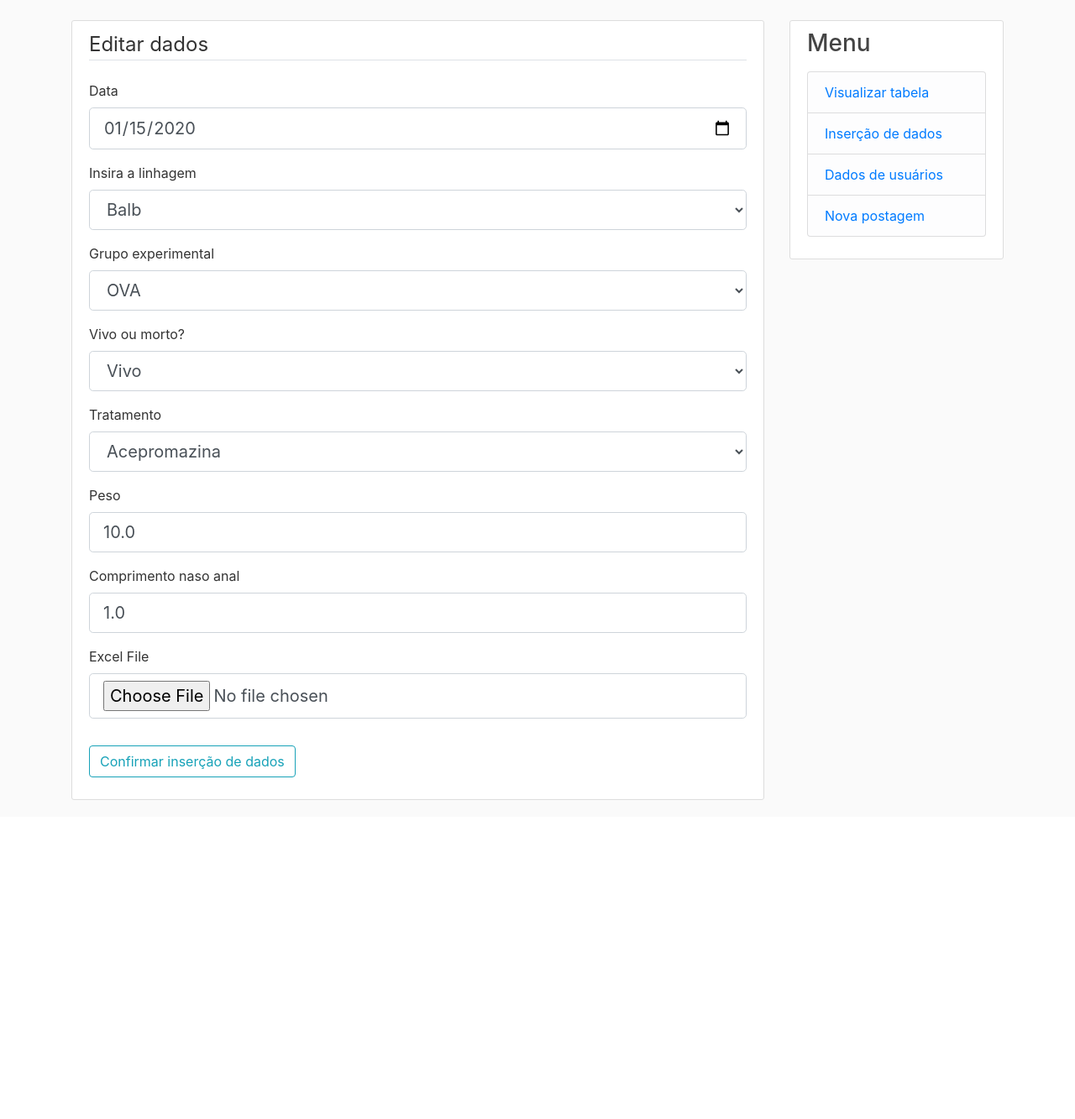
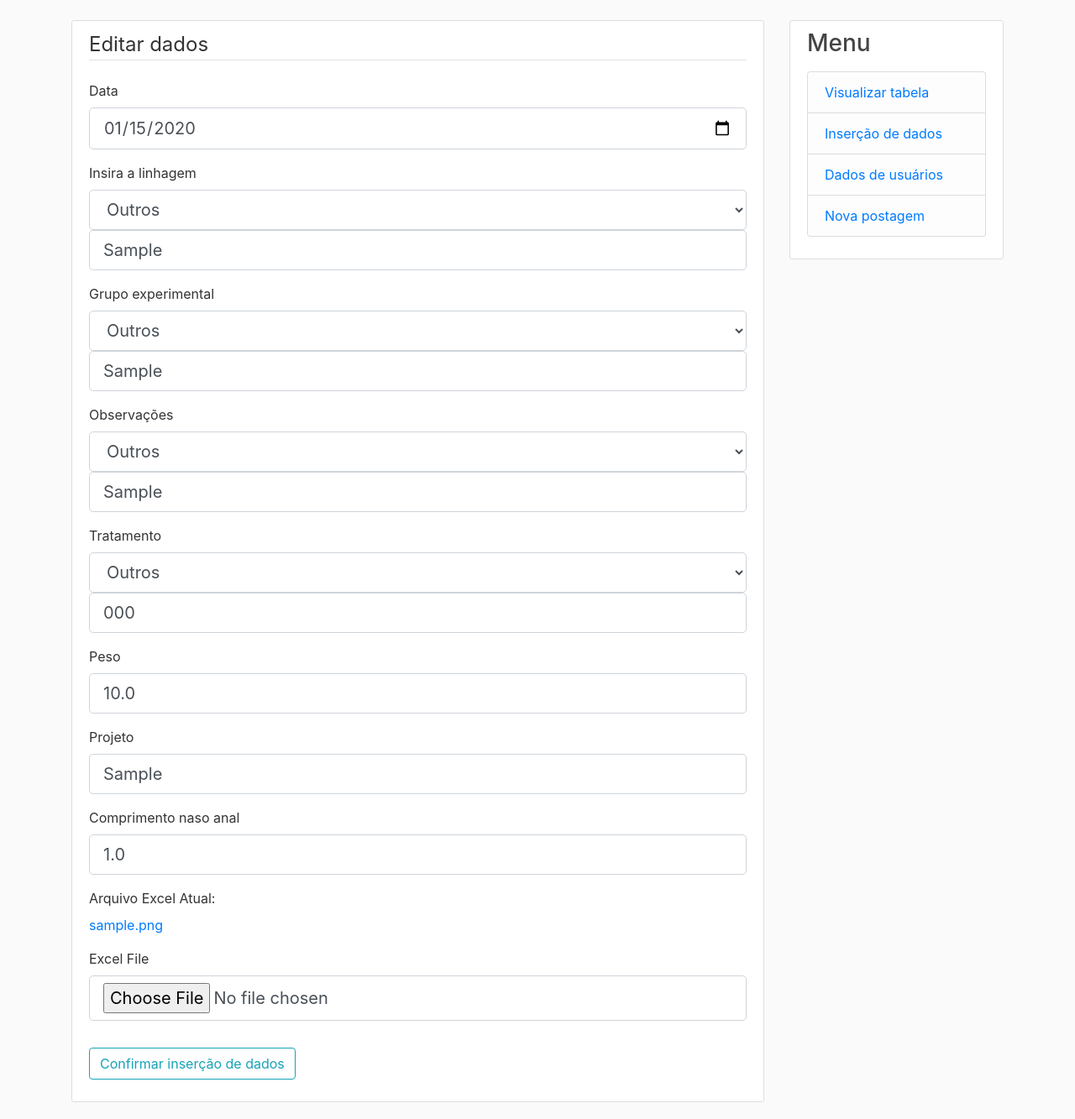
Before and after one commit to ricardosaito0/lab_bank, a Flask app: page /table/update_data/1 in a window 1280 px wide. Shown: the part 56-1389 px from the top of the page at 84% size. Before the commit the page ends 1009 px from the top, so only its background shows below. Run offline with Flask 3, Linux system fonts and the light colour scheme; a user stored in the database is signed in; tables that the repository leaves empty hold one stand-in row (values such as "Sample post"); parts of the project's set-up code (start-up, migrations or seed data) failed here and were passed over; some libraries are stand-ins or nearby versions.

Commit message:
Atualização do dia 26/11

```diff
--- a/lab_bank/table/forms.py
+++ b/lab_bank/table/forms.py
@@ -7,19 +7,22 @@ class InsertDataForm(FlaskForm):
     date = DateField('Data', format='%Y-%m-%d', validators=[DataRequired()])
 
     lineage = SelectField('Insira a linhagem', choices=[('Balb', 'Balb'), ('Outros', 'Outros')], default='Balb')
-    other_lineage = StringField('Especificar linhagem', render_kw={'placeholder': 'Especifique aqui...'})
+    other_lineage = StringField('Especificar linhagem', render_kw={'placeholder': 'Especifique aqui...'}, validators=[Optional()])
 
     ova_or_control = SelectField('Grupo experimental', choices=[('OVA', 'OVA'), ('Controle', 'Controle'), ('Outros', 'Outros')], default='OVA')
-    other_ova_or_control = StringField('Especificar', render_kw={'placeholder': 'Especifique aqui...'})
+    other_ova_or_control = StringField('Especificar', render_kw={'placeholder': 'Especifique aqui...'}, validators=[Optional()])
 
-    dead_or_alive = SelectField('Vivo ou morto?', choices=[('Vivo', 'Vivo'), ('Morto', 'Morto')], default='Vivo')
+    dead_or_alive = SelectField('Observações', choices=[('Vivo', 'Vivo'), ('Morto', 'Morto'), ('Outros', 'Outros')], default='Vivo')
+    other_dead_or_alive = StringField('Especificar', render_kw={'placeholder': 'Especifique aqui...'}, validators=[Optional()])
 
     acepromazine = SelectField('Tratamento', choices=[('Acepromazina', 'Acepromazina'), ('Nenhum', 'Nenhum'), ('Outros', 'Outros')], default='Acepromazina')
-    other_acepromazine = StringField('Especificar', render_kw={'placeholder': 'Especifique aqui...'})
+    other_acepromazine = StringField('Especificar', render_kw={'placeholder': 'Especifique aqui...'}, validators=[Optional()])
 
     weight = FloatField('Peso', default=0)
     naso_anal_length = FloatField('Comprimento naso anal', default=0)
 
+    project = StringField('Projeto', default = '', validators=[Optional()])
+
     excel_file = FileField()
 
     submit = SubmitField('Confirmar inserção de dados')
--- a/lab_bank/table/routes.py
+++ b/lab_bank/table/routes.py
@@ -7,7 +7,6 @@ import pandas as pd
 import os
 import openpyxl
 from werkzeug.utils import secure_filename
-import secrets
 from datetime import datetime
 import string
 
@@ -19,20 +18,27 @@ def insert_data():
     form = InsertDataForm()
 
     if form.validate_on_submit():
-        # Handle "Outros" fields with custom input
+        # Handling "Outros" for the lineage field
         lineage = form.lineage.data
         if lineage == 'Outros' and form.other_lineage.data:
-            lineage = form.other_lineage.data  # Use the text input value if provided
+            lineage = form.other_lineage.data
 
+        # Handling "Outros" for the ova_or_control field
         ova_or_control = form.ova_or_control.data
         if ova_or_control == 'Outros' and form.other_ova_or_control.data:
-            ova_or_control = form.other_ova_or_control.data  # Use the text input value if provided
+            ova_or_control = form.other_ova_or_control.data
 
+        # Handling "Outros" for dead_or_alive field
+        dead_or_alive = form.dead_or_alive.data
+        if dead_or_alive == 'Outros' and form.other_dead_or_alive.data:
+            dead_or_alive = form.other_dead_or_alive.data
+
+        # Handling "Outros" for acepromazine field
         acepromazine = form.acepromazine.data
         if acepromazine == 'Outros' and form.other_acepromazine.data:
-            acepromazine = form.other_acepromazine.data  # Use the text input value if provided
+            acepromazine = form.other_acepromazine.data
 
-        # Handle file upload
+        # Handle file upload (same as before)
         file = request.files.get('excel_file')
         excel_file_path = None
         if file and file.filename:
@@ -44,25 +50,24 @@ def insert_data():
             filepath = os.path.join(upload_folder, filename)
             file.save(filepath)
             excel_file_path = filepath
-
             flash('Arquivo salvo com sucesso', 'success')
         else:
             flash('Nenhum arquivo selecionado.', 'warning')
 
-        # Now create the Subject object using the updated values
+        # Insert the subject into the database
         try:
             subject = Subject(
                 lineage=lineage,
                 date=form.date.data,
                 ova_or_control=ova_or_control,
-                dead_or_alive=form.dead_or_alive.data,
+                dead_or_alive=dead_or_alive,
                 acepromazine=acepromazine,
                 weight=form.weight.data,
+                project=form.project.data if form.project.data else '',
                 naso_anal_length=form.naso_anal_length.data,
                 user_id=current_user.id,
-                excel_file_path=excel_file_path  # Store the file path
+                excel_file_path=excel_file_path
             )
-
             db.session.add(subject)
             db.session.commit()
             flash('Inserção bem sucedida!', 'success')
@@ -74,6 +79,7 @@ def insert_data():
 
     return render_template('insert_data.html', form=form)
 
+
 @table.route('/table/display_table')
 @login_required
 def display_table():
@@ -83,8 +89,7 @@ def display_table():
     for subject in subjects:
         file_link = None
         if subject.excel_file_path:
-            # Assuming the file is stored in the 'static/uploads' directory
-            filename = subject.excel_file_path.split('\\')[-1]  # Get the filename/uploads/<filename>
+            filename = subject.excel_file_path.split('\\')[-1]
             file_link = url_for('table.display_excel_file', filename=filename)
 
         subjects_data.append({
@@ -95,26 +100,23 @@ def display_table():
             'Vivo/Morto': subject.dead_or_alive,
             'Tratamento': subject.acepromazine,
             'Peso': subject.weight,
+            'Projeto': subject.project,
             'CNA': subject.naso_anal_length,
             'ID do Usuário': subject.user_id,
             'Caminho para a tabela': f'<a href="{file_link}" target="_blank">Ver Arquivo Excel</a>' if file_link else 'Nenhum arquivo'
         })
 
-    #subject_table = pd.DataFrame(subjects_data).to_html(classes='table table-bordered', index=False, escape=False)
     subject_table = pd.DataFrame(subjects_data).to_html(
-    classes='table table-bordered',
-    index=False,
-    escape=False,
-    table_id="example_table"
-)
+        classes='table table-bordered',
+        index=False,
+        escape=False,
+        table_id="example_table"
+    )
     subject_table = subject_table.replace('</table>', '<tfoot><tr>' +
-    ''.join('<th></th>' for _ in subjects_data[0]) +
-    '</tr></tfoot></table>')
-
+        ''.join('<th></th>' for _ in subjects_data[0]) +
+        '</tr></tfoot></table>')
 
     return render_template('display_table.html', title='Visualizar tabela', legend='Visualizar tabela', subject_table=subject_table)
-
-
 
 @table.route('/table/update_data/<int:subject_id>', methods=['GET', 'POST'])
 @login_required
@@ -127,15 +129,28 @@ def update_data(subject_id):
     form = InsertDataForm()
 
     if form.validate_on_submit():
+        subject.lineage = form.lineage.data
+        if subject.lineage == 'Outros' and form.other_lineage.data:
+            subject.lineage = form.other_lineage.data
 
-        subject.lineage = form.lineage.data
+        subject.ova_or_control = form.ova_or_control.data
+        if subject.ova_or_control == 'Outros' and form.other_ova_or_control.data:
+            subject.ova_or_control = form.other_ova_or_control.data
+
+        subject.dead_or_alive = form.dead_or_alive.data
+        if subject.dead_or_alive == 'Outros' and form.other_dead_or_alive.data:
+            subject.dead_or_alive = form.other_dead_or_alive.data
+
+        subject.acepromazine = form.acepromazine.data
+        if subject.acepromazine == 'Outros' and form.other_acepromazine.data:
+            subject.acepromazine = form.other_acepromazine.data
+
         subject.date = form.date.data
-        subject.ova_or_control = form.ova_or_control.data
-        subject.dead_or_alive = form.dead_or_alive.data
-        subject.acepromazine = form.acepromazine.data
         subject.weight = form.weight.data
+        subject.project = form.project.data if form.project.data else ''
         subject.naso_anal_length = form.naso_anal_length.data
 
+        # Handle file upload
         file = form.excel_file.data
         if file:
             timestamp = datetime.now().strftime('%Y%m%d%H%M%S')
@@ -144,51 +159,64 @@ def update_data(subject_id):
             os.makedirs(upload_folder, exist_ok=True)
             file_path = os.path.join(upload_folder, filename)
             file.save(file_path)
-            subject.excel_file_path = file_path
-        else:
-            subject.excel_file_path = subject.excel_file_path
+            subject.excel_file_path = file_path  # Update the file path in the database
 
         db.session.commit()
         flash('Edição bem sucedida', 'success')
         return redirect(url_for('table.display_table'))
 
     elif request.method == 'GET':
+        form.lineage.data = subject.lineage if subject.lineage in ['Balb', 'Outros'] else 'Outros'
+        form.other_lineage.data = subject.lineage if subject.lineage not in ['Balb', 'Outros'] else ''
 
-        form.lineage.data = subject.lineage
+        form.ova_or_control.data = subject.ova_or_control if subject.ova_or_control in ['OVA', 'Controle', 'Outros'] else 'Outros'
+        form.other_ova_or_control.data = subject.ova_or_control if subject.ova_or_control not in ['OVA', 'Controle', 'Outros'] else ''
+
+        form.dead_or_alive.data = subject.dead_or_alive if subject.dead_or_alive in ['Vivo', 'Morto', 'Outros'] else 'Outros'
+        form.other_dead_or_alive.data = subject.dead_or_alive if subject.dead_or_alive not in ['Vivo', 'Morto', 'Outros'] else ''
+
+        form.acepromazine.data = subject.acepromazine if subject.acepromazine in ['Acepromazina', 'Nenhum', 'Outros'] else 'Outros'
+        form.other_acepromazine.data = subject.acepromazine if subject.acepromazine not in ['Acepromazina', 'Nenhum', 'Outros'] else ''
+
         form.date.data = subject.date
-        form.ova_or_control.data = subject.ova_or_control
-        form.dead_or_alive.data = subject.dead_or_alive
-        form.acepromazine.data = subject.acepromazine
         form.weight.data = subject.weight
+        form.project.data = subject.project
         form.naso_anal_length.data = subject.naso_anal_length
 
-    return render_template('insert_data.html', title='Editar dados', form=form, legend='Editar dados')
+    # Render the form with the current file information displayed separately
+    current_file = None
+    if subject.excel_file_path:
+        current_file = os.path.basename(subject.excel_file_path)  # Get just the filename
 
+    return render_template(
+        'insert_data.html',
+        title='Editar dados',
+        form=form,
+        legend='Editar dados',
+        current_file=current_file
+    )
 
 @table.route('/table/<int:subject_id>/delete/', methods=['GET', 'POST'])
 @login_required
 def delete_data(subject_id):
-
     subject = Subject.query.get_or_404(subject_id)
 
     if subject.user_id != current_user.id:
-
         abort(403)
 
     db.session.delete(subject)
     db.session.commit()
     flash('Atualização apagada', 'success')
 
-    return redirect(url_for('table.user_subjects', username = current_user.username))
+    return redirect(url_for('table.user_subjects', username=current_user.username))
 
 @table.route("/table/<string:username>")
 def user_subjects(username):
+    page = request.args.get('page', 1, type=int)
+    user = User.query.filter_by(username=username).first_or_404()
+    subjects = Subject.query.filter_by(user_id=user.id).order_by(Subject.id.desc()).paginate(page=page, per_page=7)
 
-    page = request.args.get('page', 1, type = int)
-    user = User.query.filter_by(username = username).first_or_404()
-    subjects = Subject.query.filter_by(owner = user).order_by(Subject.id.desc()).paginate(page = page, per_page = 7)
-
-    return render_template('user_subjects.html', user = user, title = f'Dados de {username}', subjects = subjects)
+    return render_template('user_subjects.html', user=user, title=f'Dados de {username}', subjects=subjects)
 
 @table.route('/uploads/<filename>')
 @login_required
@@ -197,7 +225,7 @@ def display_excel_file(filename):
     file_path = os.path.join(upload_folder, filename)
 
     if not os.path.exists(file_path):
-        flash("File not found", "danger")
+        flash("Arquivo não encontrado", "danger")
         return redirect(url_for('some_error_page'))
 
     df = pd.read_excel(file_path)
--- a/lab_bank/templates/display_table.html
+++ b/lab_bank/templates/display_table.html
@@ -18,7 +18,7 @@
         $('.table thead').append('<tr></tr>');
         $('.table thead tr').eq(1).html(
             $('.table thead th').map(function () {
-                return '<th><input type="text" class="form-control" placeholder="Search ' + $(this).text() + '"></th>';
+                return '<th><input type="text" class="form-control" placeholder="Procurar ' + $(this).text() + '"></th>';
             }).get().join('')
         );
 
--- a/lab_bank/templates/insert_data.html
+++ b/lab_bank/templates/insert_data.html
@@ -1,4 +1,5 @@
 {% extends 'layout.html' %}
+
 {% block content %}
 
     <div class='content-section'>
@@ -11,6 +12,7 @@
 
                 <legend class='border-bottom mb-4'>{{ legend }}</legend>
 
+                <!-- Date Field -->
                 <div class='form-group'>
                     {{ form.date.label(class='form-control-label') }}
                     {% if form.date.errors %}
@@ -25,6 +27,7 @@
                     {% endif %}
                 </div>
 
+                <!-- Lineage Field -->
                 <div class='form-group'>
                     {{ form.lineage.label(class='form-control-label') }}
                     {% if form.lineage.errors %}
@@ -43,6 +46,7 @@
                     </div>
                 </div>
 
+                <!-- Ova or Control Field -->
                 <div class='form-group'>
                     {{ form.ova_or_control.label(class='form-control-label') }}
                     {% if form.ova_or_control.errors %}
@@ -61,20 +65,26 @@
                     </div>
                 </div>
 
+                <!-- Dead or Alive Field -->
                 <div class='form-group'>
                     {{ form.dead_or_alive.label(class='form-control-label') }}
                     {% if form.dead_or_alive.errors %}
-                        {{ form.dead_or_alive(class='form-control form-control-lg is-invalid') }}
+                        {{ form.dead_or_alive(class='form-control form-control-lg is-invalid', onchange="toggleOtherInput('dead_or_alive')") }}
                         <div class="invalid-feedback">
                             {% for error in form.dead_or_alive.errors %}
                                 <span>{{ error }}</span>
                             {% endfor %}
                         </div>
                     {% else %}
-                        {{ form.dead_or_alive(class='form-control form-control-lg') }}
+                        {{ form.dead_or_alive(class='form-control form-control-lg', onchange="toggleOtherInput('dead_or_alive')") }}
                     {% endif %}
+
+                    <div id="other-dead-or-alive-container" style="display: none;">
+                        {{ form.other_dead_or_alive(class='form-control form-control-lg') }}
+                    </div>
                 </div>
 
+                <!-- Acepromazine Field -->
                 <div class='form-group'>
                     {{ form.acepromazine.label(class='form-control-label') }}
                     {% if form.acepromazine.errors %}
@@ -93,6 +103,7 @@
                     </div>
                 </div>
 
+                <!-- Weight Field -->
                 <div class='form-group'>
                     {{ form.weight.label(class='form-control-label') }}
                     {% if form.weight.errors %}
@@ -107,6 +118,22 @@
                     {% endif %}
                 </div>
 
+                <!-- Project Field -->
+                <div class='form-group'>
+                    {{ form.project.label(class='form-control-label') }}
+                    {% if form.project.errors %}
+                        {{ form.project(class='form-control form-control-lg is-invalid') }}
+                        <div class="invalid-feedback">
+                            {% for error in form.project.errors %}
+                                <span>{{ error }}</span>
+                            {% endfor %}
+                        </div>
+                    {% else %}
+                        {{ form.project(class='form-control form-control-lg') }}
+                    {% endif %}
+                </div>
+
+                <!-- Naso-anal length Field -->
                 <div class='form-group'>
                     {{ form.naso_anal_length.label(class='form-control-label') }}
                     {% if form.naso_anal_length.errors %}
@@ -121,7 +148,16 @@
                     {% endif %}
                 </div>
 
+                <!-- Excel File Field -->
                 <div class="form-group">
+                    <label for="excel_file">Arquivo Excel Atual:</label>
+                    {% if current_file %}
+                        <p>
+                            <a href="{{ url_for('table.display_excel_file', filename=current_file) }}" target="_blank">{{ current_file }}</a>
+                        </p>
+                    {% else %}
+                        <p>Nenhum arquivo anexado</p>
+                    {% endif %}
                     {{ form.excel_file.label(class="form-control-label") }}
                     {% if form.excel_file.errors %}
                         {{ form.excel_file(class="form-control form-control-lg is-invalid") }}
@@ -134,7 +170,6 @@
                         {{ form.excel_file(class="form-control form-control-lg") }}
                     {% endif %}
                 </div>
-
 
             </fieldset>
 
@@ -161,6 +196,9 @@
             case 'acepromazine':
                 otherInputContainerId = 'other-acepromazine-container';
                 break;
+            case 'dead_or_alive':
+                otherInputContainerId = 'other-dead-or-alive-container';
+                break;
         }
 
         const otherInputContainer = document.getElementById(otherInputContainerId);
@@ -170,6 +208,14 @@
             otherInputContainer.style.display = 'none';
         }
     }
+
+    // Initialize on page load
+    document.addEventListener('DOMContentLoaded', () => {
+        toggleOtherInput('lineage');
+        toggleOtherInput('ova_or_control');
+        toggleOtherInput('acepromazine');
+        toggleOtherInput('dead_or_alive');
+    });
 </script>
 
 {% endblock %}
```
Also changed, not shown: lab_bank/models.py (+9 -9 lines), instance/site.db, lab_bank/static/profile_pictures/default.jpg, lab_bank/static/uploads/20241112112505_default.jpg (deleted), 9 other files. Lines whose indentation alone changed are shown as unchanged.
